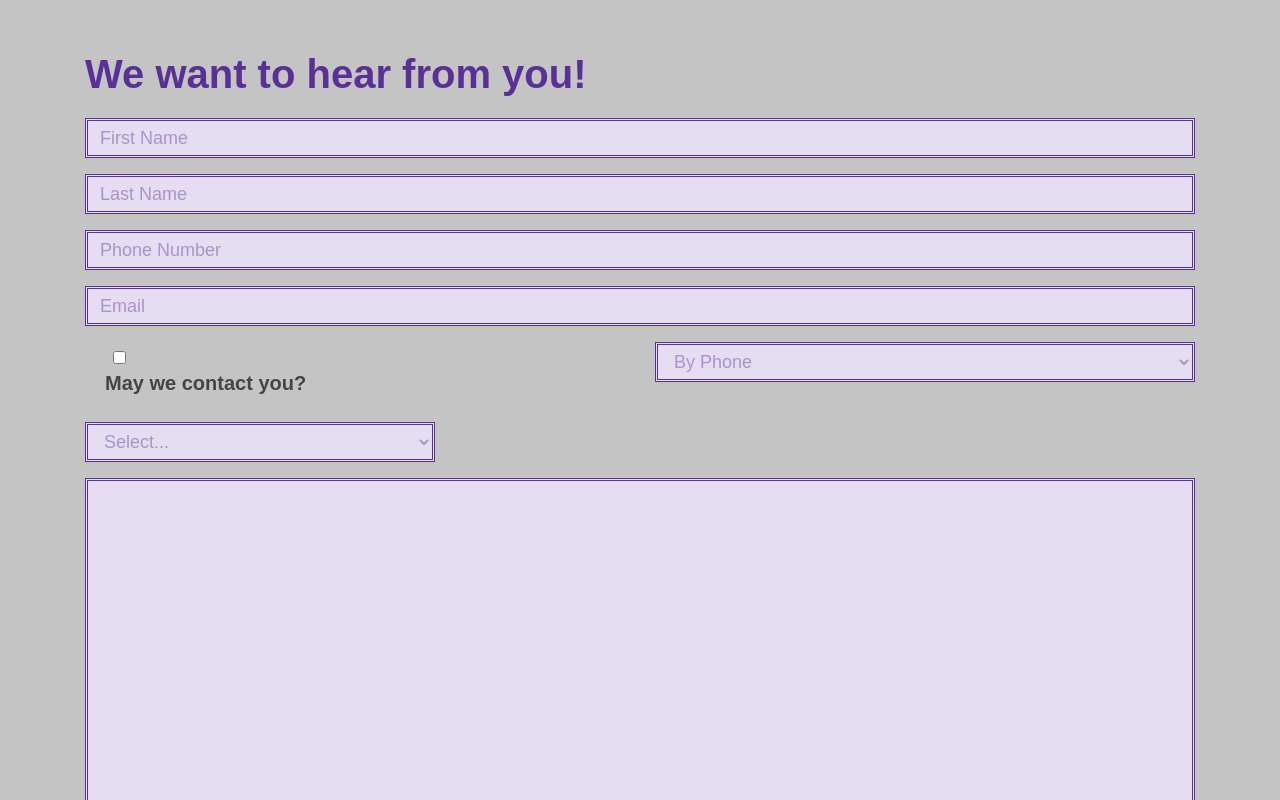
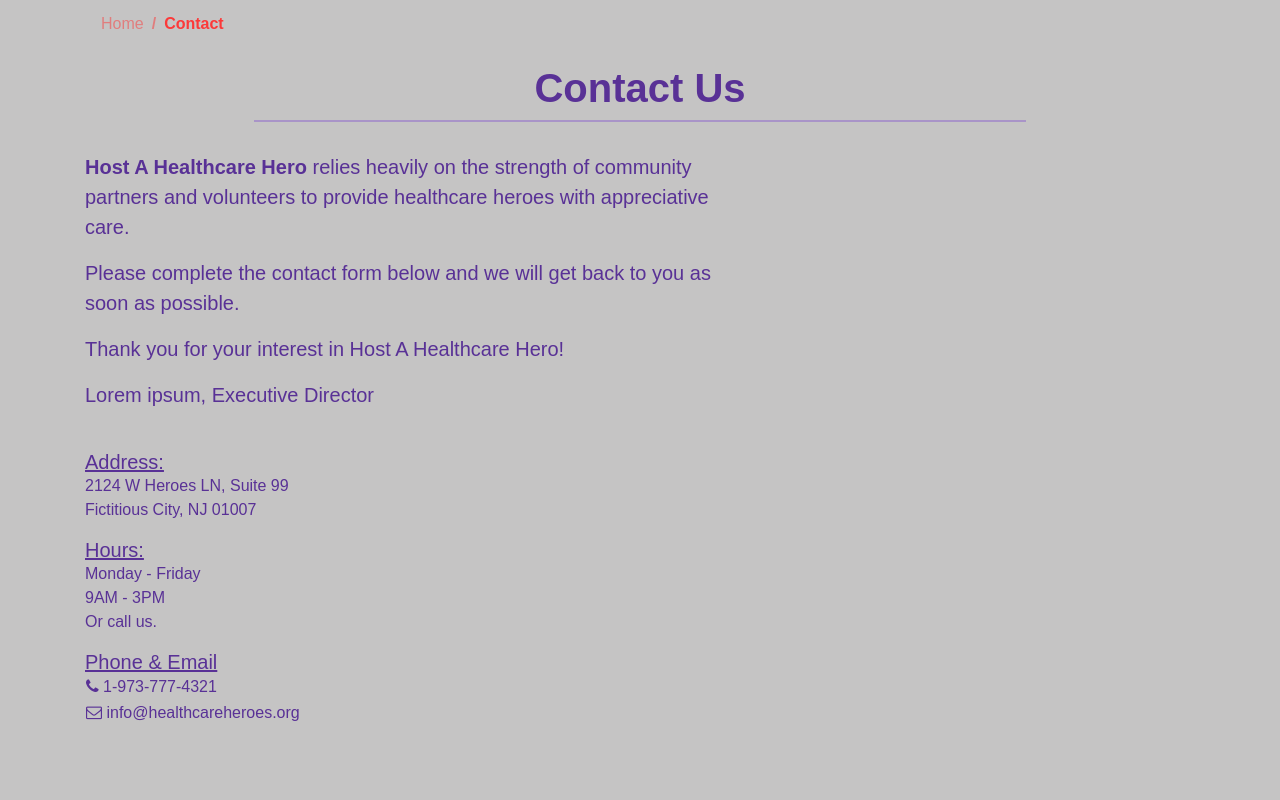
Before and after one commit to Pia007/Hero, a React (Create React App) app: page /contact in a window 1280 px wide. Shown: the part 280-1080 px from the top of the page. Built offline with nearby package versions, Linux system fonts and the light colour scheme.

Commit message:
Control Contact From, Edit Header and Footer

```diff
--- a/src/components/Contact.js
+++ b/src/components/Contact.js
@@ -43,15 +43,65 @@ class Contact extends Component {
     render() {
         return (
             <div className="container">
+                {/* Breadcrumb */}
+                <div className="row">
+                    <div className="col">
+                        <Breadcrumb>
+                            <BreadcrumbItem className="bc-prev"><Link to="/">Home</Link></BreadcrumbItem>
+                            <BreadcrumbItem active className="text-danger bc-now">Contact</BreadcrumbItem>
+                        </Breadcrumb>
+                        <h1 className="text-center text-primary">Contact Us</h1>
+                        <hr className="col-sm-8 my-0" />
+                    </div>
+                </div>
+                {/* Contact Info */}
+                <div className="row row-content pb-0 mb-4">
+                    <div className="col-sm-7 text-primary">
+                        <p className="mission-text"><strong>Host A Healthcare Hero</strong> relies heavily on the strength of community partners and
+                            volunteers to provide healthcare heroes with appreciative care.
+                        </p>
+                        <p className="mission-text">
+                            Please complete the contact form below and we will get back to you as soon as possible.
+                        </p>
+                        <p className="mission-text">
+                            Thank you for your interest in Host A Healthcare Hero!
+                        </p>
+                        <p className="mission-text">
+                            Lorem ipsum, Executive Director
+                        </p>
+                    </div>
+                </div>
+
+                <div className="row row-content pt-0">
+                    <div className="col-sm-6">
+                        <h5 className="mb-0 mission-text"><u>Address:</u></h5>
+                        <address className="text-primary address-info">
+                            2124 W Heroes LN, Suite 99<br />
+                            Fictitious City, NJ 01007<br />
+                        </address>
+                        <h5 className="mb-0 mission-text"><u>Hours:</u></h5>
+                        <address className="text-primary address-info">
+                            Monday - Friday<br />
+                            9AM - 3PM<br />
+                            Or call us.
+                        </address>
+
+                        <h5 className="mb-0 mission-text"><u>Phone & Email</u></h5>
+                        <a role="button" className="btn btn-link p-0 address-info" href="tel:+19737774321"><i className="fa fa-phone" ></i> 1-973-777-4321</a><br />
+                        <a role="button" className="btn btn-link p-0 address-info" href="mailto:info@healthcareheroes.org"><i className="fa fa-envelope-o" ></i> info@healthcareheroes.org</a>
+                    </div>
+                </div>
+
                 <div className="row row-content">
                     <div className="col-12">
                         <h2>We want to hear from you!</h2>
                     </div>
+                    {/* Form */}
                     <div className="col">
                         <Form onSubmit={this.handleSubmit} className="mission-text">
                             <FormGroup row>
                                 <Col md={12}>
-                                    <Input type="text" name="firstName" id="firstName"
+                                    <Input type="text" htmlFor="firstName" name="firstName" id="firstName"
                                         className="contact-input"
                                         placeholder="First Name"
                                         value={this.state.firstName}
@@ -62,7 +112,7 @@ class Contact extends Component {
                             </FormGroup>
                             <FormGroup row>
                                 <Col md={12}>
-                                    <Input type="text" name="lastName" id="lastName"
+                                    <Input type="text" htmlFor="lastName"name="lastName" id="lastName"
                                         className="contact-input"
                                         placeholder="Last Name"
                                         value={this.state.lastName}
@@ -73,7 +123,7 @@ class Contact extends Component {
                             </FormGroup>
                             <FormGroup row>
                                 <Col md={12}>
-                                    <Input type="tel" name="phoneNum" id="phoneNum"
+                                    <Input type="tel" htmlFor="phonNum" name="phoneNum" id="phoneNum"
                                         className="contact-input"
                                         placeholder="Phone Number"
                                         value={this.state.phoneNum}
@@ -83,7 +133,7 @@ class Contact extends Component {
                             </FormGroup>
                             <FormGroup row>
                                 <Col md={12}>
-                                    <Input type="email" name="email" id="email"
+                                    <Input type="email" htmlFor="email"name="email" id="email"
                                         className="contact-input"
                                         placeholder="Email"
                                         value={this.state.email}
@@ -92,21 +142,27 @@ class Contact extends Component {
                                 </Col>
                             </FormGroup>
                             <FormGroup row>
-                                <Col md={6}>
-                                    <FormGroup check>
-                                        <Label>
-                                            <Input type="checkbox"
-                                                name="agree"
-                                                className="custom-control custom-checkbox ml-2"
-                                                checked={this.state.agree}
-                                                value={this.state.agree}
-                                                onChange={this.handleInputChange}
-                                            /> {' '}
-                                            <strong>May we contact you?</strong>
-                                        </Label>
+                                <Col md={5} className="d-flex d-inline-flex">
+                                    <FormGroup check className="pl-0 ">
+                                        <div className="custom-control custom-checkbox d-flex d-inline-flex pl-0">
+                                            <div className="d-flex text-primary mb-2 mb-md-0">
+                                                May we contact you?
+                                                <div className="custom-control custom-checkbox ml-2">
+                                                    <Input type="checkbox"
+                                                        id="agree"
+                                                        name="agree"
+                                                        className="custom-control-input "
+                                                        checked={this.state.agree}
+                                                        value={this.state.agree}
+                                                        onChange={this.handleInputChange}
+                                                    />
+                                                    <Label check className="custom-control-label label-agree  mt-1" htmlFor="agree" />
+                                                </div>
+                                            </div>
+                                        </div>
                                     </FormGroup>
                                 </Col>
-                                <Col >
+                                <Col md={4}>
                                     <Input type="select" name="contactType"
                                         className="contact-input"
                                         value={this.state.contactType}
@@ -124,9 +180,8 @@ class Contact extends Component {
                                         value={this.state.subject}
                                         onChange={this.handleInputChange}
                                     >
-                                        <option>Select...</option>
-                                        <option value="Volunteer">Volunteer</option>
-                                        <option value="Cash Donations">Cash Donations</option>
+                                        <option className="dropdown-item" >Subject...</option>
+                                        <option className="dropdown-item" value="Volunteer">Volunteer</option>
                                         <option value="Community Partner">Community Partners</option>
                                         <option value="Sponsor An Event">Sponsor An Event</option>
                                         <option value="Other">Other</option>
--- a/src/components/Footer.js
+++ b/src/components/Footer.js
@@ -46,7 +46,7 @@ function Footer() {
                             Sign up to receive news and updates.
                         </p>
                         <div className="form-group row">
-                            <label for="email" className="col-8 col-form-label mx-auto invisible" >Email</label>
+                            <label htmlFor="email" className="col-8 col-form-label mx-auto invisible" >Email</label>
                             <div className="col-8 mx-auto mb-0  d-flex justify-content-center">
                                 <input type="email" className="form-control ft-input" id="email" name="email" placeholder="Email Address" />
                             </div>
```
Also changed, not shown: src/components/Header.js (+4 -4 lines).
